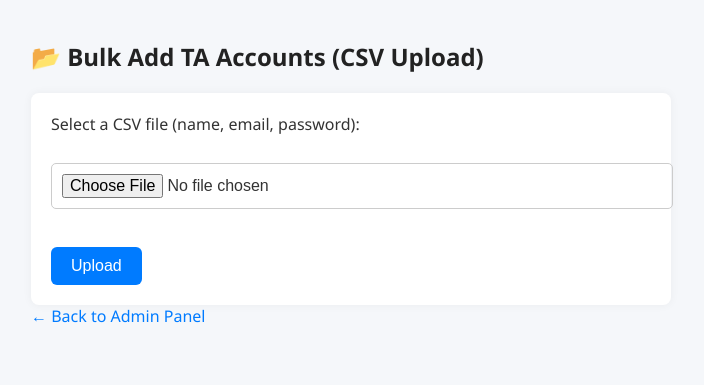
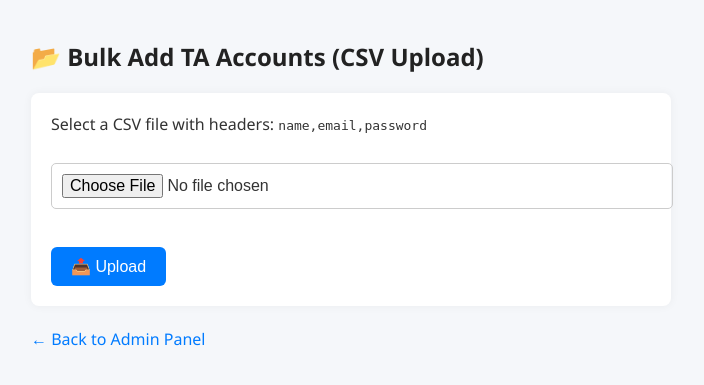
Before and after one commit to anubhavdwivedy/ta_monitoring_system, a Flask app: page /bulk_add in a window 1280 px wide. Shown: the top 385 px of the page, without its empty margins (9-713 px from the left). Run offline with Flask 3, Linux system fonts and the light colour scheme; a user stored in the database is signed in.

Commit message:
Update bulk_add.html

```diff
--- a/templates/bulk_add.html
+++ b/templates/bulk_add.html
@@ -4,15 +4,22 @@
     <title>Bulk Add TAs via CSV</title>
     <link rel="stylesheet" href="{{ url_for('static', filename='style.css') }}">
 </head>
-<body>
-    <h2> 📂 Bulk Add TA Accounts (CSV Upload)</h2>
+<body class="container">
+    <h2>📂 Bulk Add TA Accounts (CSV Upload)</h2>
+
+    {% if message %}
+        <div style="color: green; margin-bottom: 15px; font-weight: bold;">
+            {{ message }}
+        </div>
+    {% endif %}
 
     <form method="POST" enctype="multipart/form-data">
-        <label>Select a CSV file (name, email, password):</label><br><br>
+        <label>Select a CSV file with headers: <code>name,email,password</code></label><br><br>
         <input type="file" name="csvfile" accept=".csv" required><br><br>
-        <button type="submit">Upload</button>
+        <button type="submit" class="button">📤 Upload</button>
     </form>
 
-    <a href="/admin">← Back to Admin Panel</a>
+    <br>
+    <a href="/admin" class="button">← Back to Admin Panel</a>
 </body>
 </html>
```
